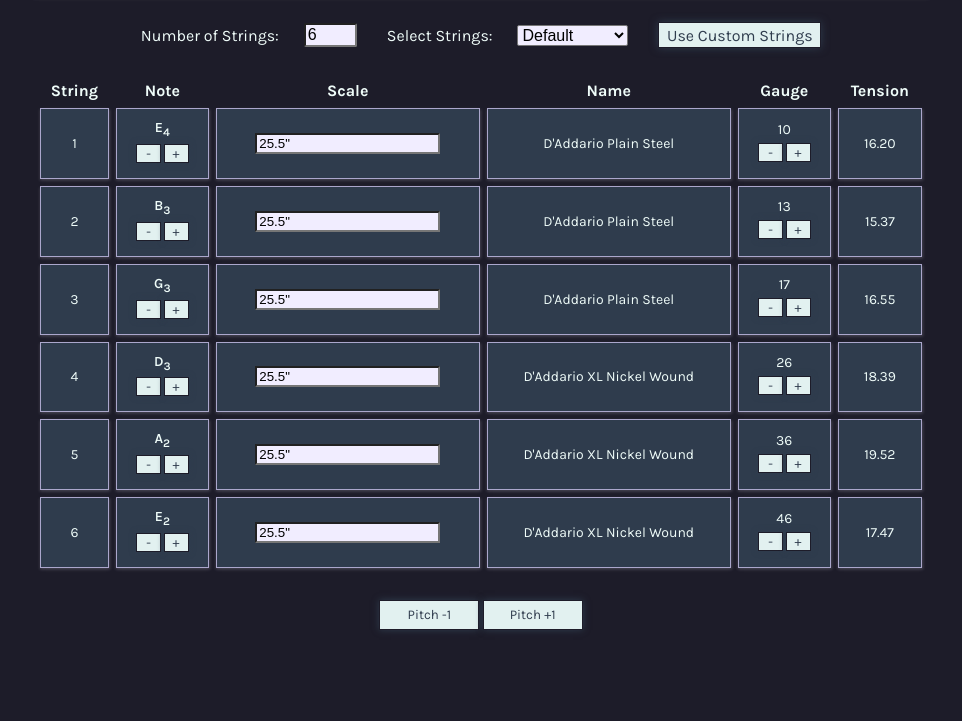
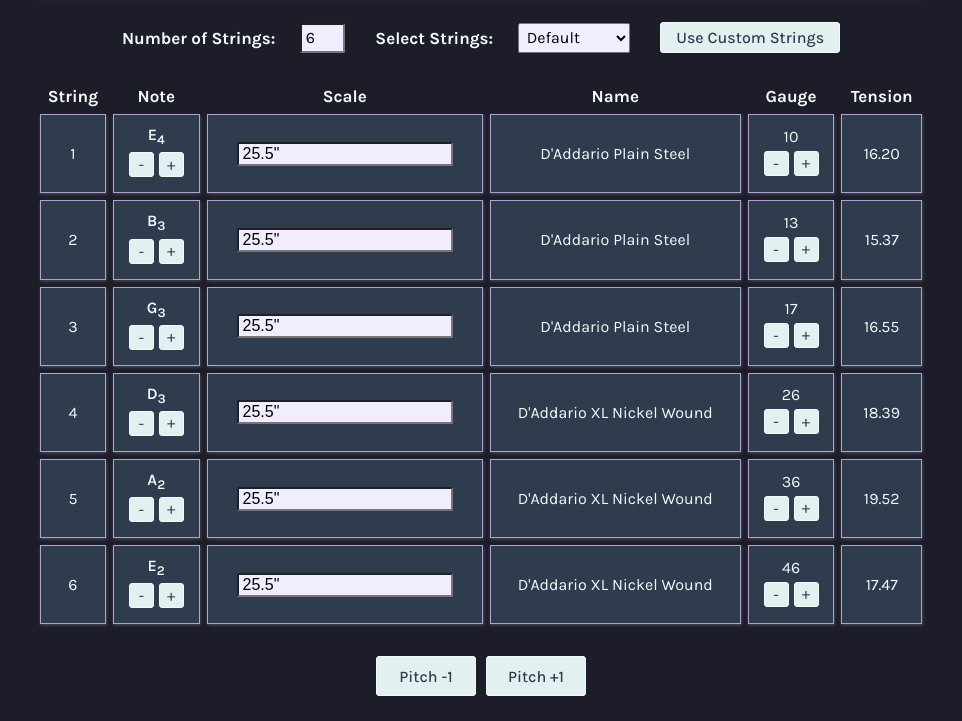
Before and after one commit to KyleTaylorLange/StringTensionCalculator, a website with bundled scripts: page index.html in a window 1280 px wide. Shown: the part 112-833 px from the top of the page, without its empty margins (159-1121 px from the left). Before the commit the page ends 800 px from the top, so only its background shows below. Built offline with nearby package versions, Linux system fonts and the light colour scheme.

Commit message:
mainly changes for buttons and fonts

```diff
--- a/scss/abstracts/_utilities.scss
+++ b/scss/abstracts/_utilities.scss
@@ -24,19 +24,19 @@
     right: 1.5rem;
     width: 2.5rem;
     height: 2.5rem;
-    padding-top: 0.15rem;
+    padding-top: 0.10rem;
 
     background: $blue-secondary;
-    border: 1px solid $black-primary;
+    border: 1px solid $slate-primary;
     border-radius: 50%;
 
-    color: $black-primary;
+    color: $slate-primary;
     font-weight: 900;
-    font-size: 1.75rem;
+    font-size: 1.5rem;
     cursor: pointer;
 
     &:hover {
-        filter: brightness(90%);
+        filter: brightness(110%);
     }
 }
 
--- a/scss/components/_button.scss
+++ b/scss/components/_button.scss
@@ -7,7 +7,7 @@
     border: 1px solid $black-primary;
     font-family: $font-main;
     color: $blue-primary;
-    box-shadow: 0em 0em 0.5em $blue-primary;
+    font-size: 1.6rem;
 
     &:hover {
         background-color: $blue-secondary;
@@ -17,26 +17,40 @@
     }
 }
 
-.button-pitches-container {
-    @include mb-2-5();
+.add-custom-strings-container {
+    .add-custom-strings {
+        font-weight: 500;
+        padding: 0.5rem 1.5rem;
+        border: 1px solid $grey-primary;
+        border-radius: 3px;
+    }
+}
 
-    .button-pitches-decrease,
-    .button-pitches-increase {
-        width: 100px;
-        height: 30px;
-    }
+.submit {
+    display: flex;
+    justify-content: center;
+    align-items: center;
+    padding: 1.5rem;
+    border: 1px solid $grey-primary;
+    border-radius: 3px;
 }
 
 .gauge-buttons {
     display: flex;
     justify-content: center;
     align-items: center;
-    gap: 0.25rem;
+    gap: 0.5rem;
     padding: 0.5rem;
 
-    .button-gauge-increase,
-    .button-gauge-decrease {
+    button {
         width: 25px;
+        height: 25px;
+        border: 1px solid $grey-primary;
+        border-radius: 3px;
+
+        &:nth-child(2) {
+            padding-bottom: 0.25rem;
+        }
     }
 }
 
@@ -44,10 +58,34 @@
     display: flex;
     justify-content: center;
     align-items: center;
-    gap: 0.25rem;
+    gap: 0.5rem;
     padding: 0.5rem;
 
     button {
         width: 25px;
+        height: 25px;
+        border: 1px solid $grey-primary;
+        border-radius: 3px;
+
+        &:nth-child(2) {
+            padding-bottom: 0.25rem;
+        }
     }
 }
+
+.button-pitches-container {
+    display: flex;
+    justify-content: center;
+    align-items: center;
+    gap: 1rem;
+
+    @include mb-2-5();
+
+    button {
+        width: 100px;
+        height: 40px;
+        border: 1px solid $grey-primary;
+        border-radius: 3px;
+        font-weight: 500;
+    }
+}
--- a/scss/components/_card.scss
+++ b/scss/components/_card.scss
@@ -26,10 +26,15 @@
 			color: $white-primary;
 		}
 
-		label,
-		input {
+		label {
 			margin-bottom: 1rem;
 		}
+
+        input {
+            margin-bottom: 1rem;
+            padding: 0.1rem 0.1rem 0.1rem 0.35rem !important;
+            border-radius: 0.2rem;
+        }
 
 		.opening-message {
 			margin-bottom: 2.5rem;
--- a/scss/components/_main.scss
+++ b/scss/components/_main.scss
@@ -6,7 +6,7 @@
     flex-direction: column;
     justify-content: center;
     align-items: center;
-    font-size: 1.4rem;
+    font-size: 1.6rem;
 }
 
 .options {
@@ -28,17 +28,22 @@
 
     label {
         color: $grey-primary;
-        font-size: 1.6rem;
+        font-size: 1.7rem;
+        font-weight: 700;
     }
 
     input {
+        font-family: $font-main;
         font-size: 1.6rem;
         border-radius: .2rem;
+        padding: 0.35rem;
     }
 
     select {
+        font-family: $font-main;
         font-size: 1.6rem;
         border-radius: .2rem;
+        padding: 0.35rem;
     }
 }
 
@@ -65,9 +70,8 @@
                 text-align: center;
                 text-justify: center;
                 color: $grey-primary;
-                font-size: 1.6rem;
+                font-size: 1.7rem;
             }
-
         }
 
         .row {
@@ -85,6 +89,12 @@
                 border: 1px solid #ABA7CC;
                 box-shadow: 0.5px 1px 3px 0.5px rgba($white-primary, 0.2);
             }
+
+            input {
+                font-size: 1.6rem;
+                border-radius: .2rem;
+                padding: 0.1rem 0.1rem 0.1rem 0.35rem;
+            }
         }
 
         .note-name {
--- a/scss/layout/_header.scss
+++ b/scss/layout/_header.scss
@@ -20,8 +20,7 @@
         background: -webkit-linear-gradient(left, $grey-primary, $slate-primary);
         -webkit-background-clip: text;
         -webkit-text-fill-color: transparent;
-        -webkit-text-stroke-width: 0.5px;
-        -webkit-text-stroke-color: $blue-primary;;
+        -webkit-text-stroke-width: 0.3px;
+        -webkit-text-stroke-color: $blue-primary;
     }
-
 }
```
Also changed, not shown: dist/css/style.css, 1 other file. Lines whose indentation alone changed are shown as unchanged.
